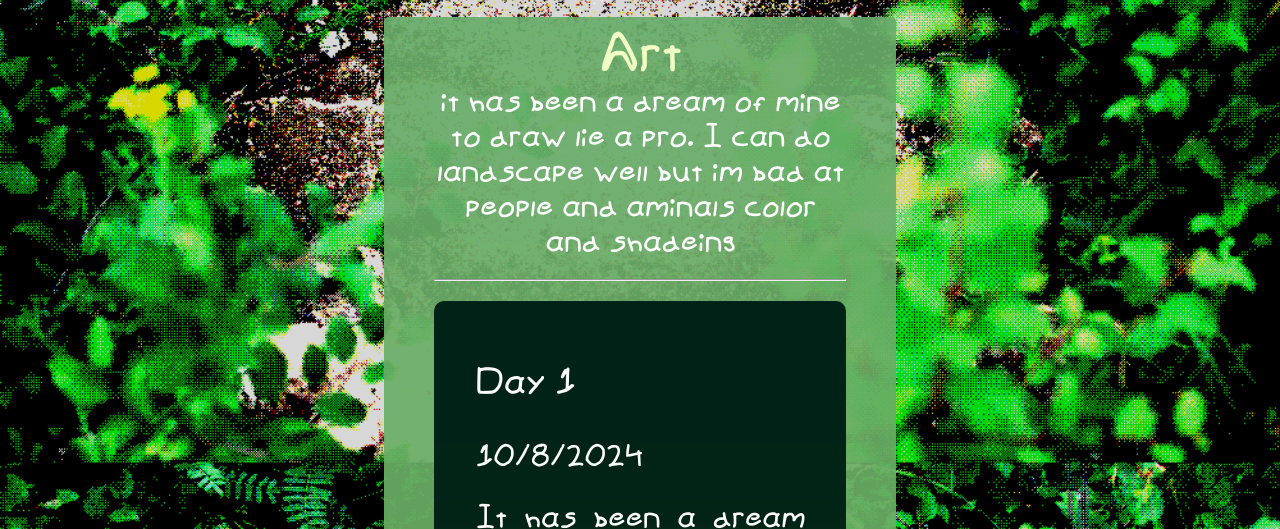
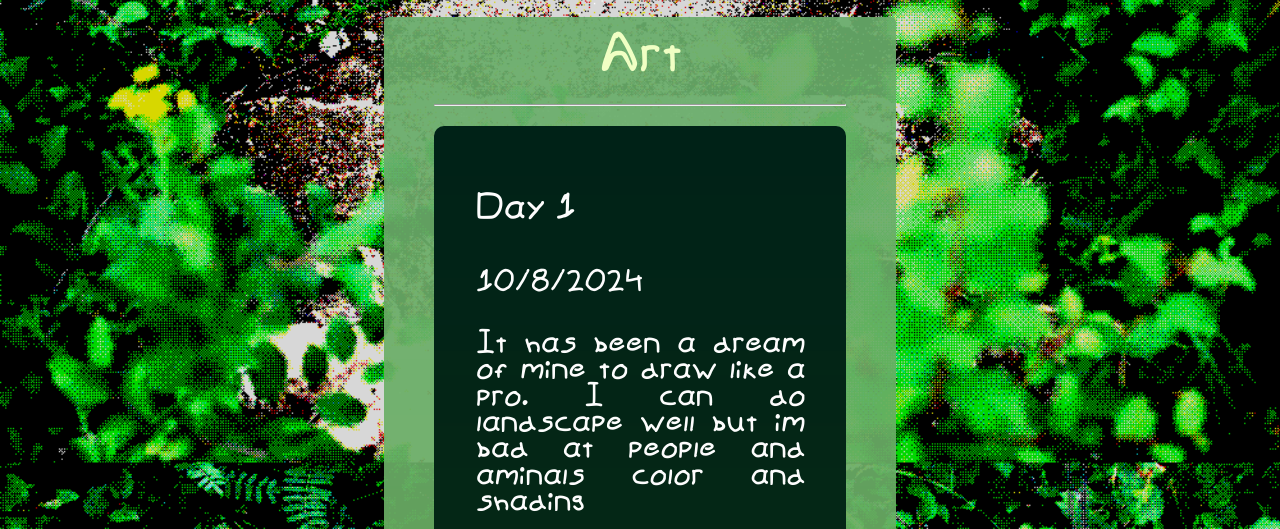
Before and after one commit to DestineeAdams/semiiNeoCity, an Astro site: page /art in a window 1280 px wide. Shown: the part 390-919 px from the top of the page. Built offline with nearby package versions, Linux system fonts and the light colour scheme; Astro itself is replaced by a stand-in of ours; a web font is replaced by a local one.

Commit message:
Update art.astro

```diff
--- a/src/pages/art.astro
+++ b/src/pages/art.astro
@@ -5,7 +5,7 @@ import BasicLayout from '../layouts/basicLayout.astro';
 import Artpost from '../components/artpost.astro';
 ---
 
-<BasicLayout pagetitle={"art"}, title={"art"}, subtitle={null}, description={"it has been a dream of mine to draw lie a pro. I can do landscape well but im bad at people and aminals color and shadeing"}>
+<BasicLayout pagetitle={"art"}, title={"art"}, subtitle={null}, description={null}>
 
     <Artpost title={"Day 1"}, description={"It has been a dream of mine to draw like a pro. I can do landscape well but im bad at people and aminals color and shading"}, imgpath={"../../talkinShadow.png" }, alttxt={'shadow talker'}, date={"10/8/2024"}/>
 
```
